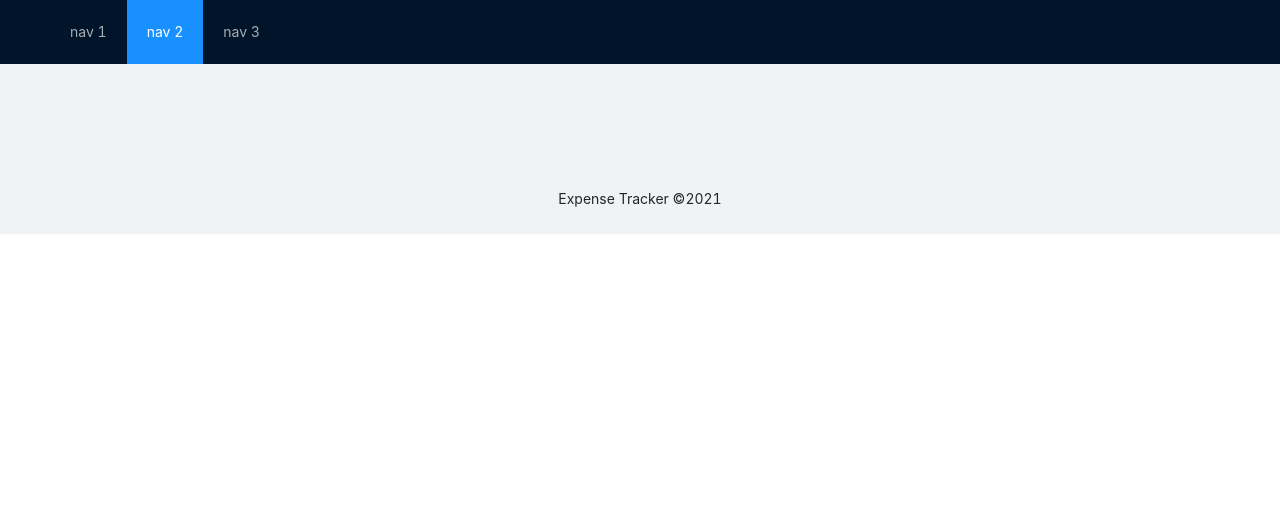
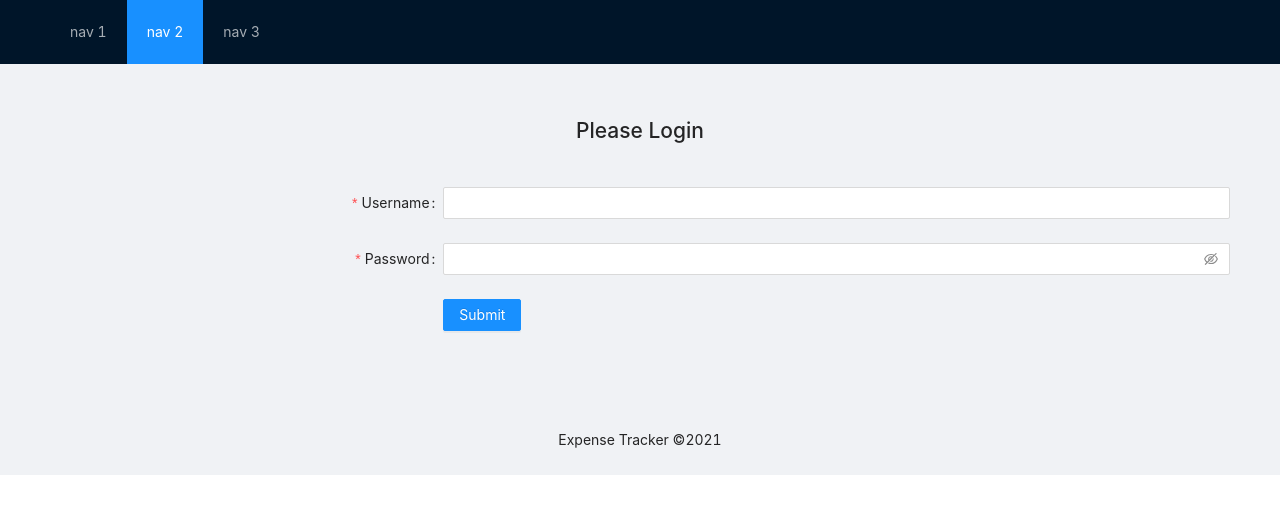
Before and after one commit to ysnbyzli/expense-tracker, a React (Create React App) app: page /login in a window 1280 px wide. Shown: the top 514 px of the page. Built offline with nearby package versions, Linux system fonts and the light colour scheme.

Commit message:
giris sayfasi

```diff
--- a/package.json
+++ b/package.json
@@ -19,6 +19,7 @@
     "react-router-dom": "^5.2.1",
     "react-scripts": "4.0.3",
     "redux": "^4.1.1",
+    "redux-devtools-extension": "^2.13.9",
     "redux-thunk": "^2.3.0",
     "typescript": "^4.1.2",
     "web-vitals": "^1.0.1"
--- a/src/App.tsx
+++ b/src/App.tsx
@@ -1,6 +1,7 @@
 import { Route } from 'react-router-dom';
 import SignUp from './component/SignUp';
 import { Layout, Menu } from 'antd';
+import Login from './component/Login';
 const { Header, Content, Footer } = Layout;
 
 
@@ -18,6 +19,7 @@
       </Header>
       <Content className="site-layout" style={{ padding: '50px', marginTop: 64 }}>
         <Route path="/register" component={SignUp} />
+        <Route path="/login" component={Login} />
       </Content>
       <Footer style={{ textAlign: 'center' }}>Expense Tracker ©2021</Footer>
     </Layout>
--- /dev/null
+++ b/src/component/Login.tsx
@@ -0,0 +1,68 @@
+import { Form, Input, Button, Alert } from 'antd';
+import { useHistory, useLocation } from 'react-router';
+import api from '../utils/api';
+import showError from '../utils/showError';
+
+const Login = () => {
+
+    const history = useHistory();
+    const location = useLocation<{ newSignup?: boolean }>();
+
+    const onFinish = async (values: any) => {
+        console.log('Success:', values);
+        try {
+            await api.post("/users/login", values)
+            history.push('/')
+        } catch (error) {
+            console.log({ error })
+        }
+
+    };
+
+    const onFinishFailed = (errorInfo: any) => {
+        console.log('Failed:', { errorInfo });
+        showError(errorInfo)
+    };
+
+    return (
+        <Form
+            name="basic"
+            labelCol={{ span: 8 }}
+            wrapperCol={{ span: 16 }}
+            initialValues={{ remember: true }}
+            onFinish={onFinish}
+            onFinishFailed={onFinishFailed}
+            autoComplete="off"
+        >
+            <h2 style={{ textAlign: "center", marginBottom: 40 }}>
+                Please Login
+            </h2>
+
+            {location.state?.newSignup && <Alert message="You successfully signed up. Please login using your credentials." type="success" showIcon closable style={{ width: "30%", margin: "0 auto 15px" }} />}
+
+            <Form.Item
+                label="Username"
+                name="username"
+                rules={[{ required: true, message: 'Please input your username!' }]}
+            >
+                <Input />
+            </Form.Item>
+
+            <Form.Item
+                label="Password"
+                name="password"
+                rules={[{ required: true, message: 'Please input your password!' }]}
+            >
+                <Input.Password />
+            </Form.Item>
+
+            <Form.Item wrapperCol={{ offset: 8, span: 16 }}>
+                <Button type="primary" htmlType="submit">
+                    Submit
+                </Button>
+            </Form.Item>
+        </Form>
+    )
+}
+
+export default Login
--- a/src/component/SignUp.tsx
+++ b/src/component/SignUp.tsx
@@ -1,14 +1,12 @@
 import { useState } from "react";
-import { Form, Input, Button, message, Spin } from "antd";
+import { Form, Input, Button, Spin } from "antd";
 import { LoadingOutlined } from '@ant-design/icons';
 import { useHistory } from "react-router-dom";
 
 import api from "../utils/api";
+import showError from "../utils/showError";
 
 
-const showError = (errorMessage: string) => {
-    message.error(errorMessage);
-};
 
 const antIcon = <LoadingOutlined style={{ fontSize: 24, color: "#fff", margin: "0 10px" }} spin />;
 
@@ -38,7 +36,7 @@
         setLoading(true);
         try {
             await api.post("/users/register", values);
-            history.push("/login");
+            history.push("/login", { newSignup: true });
         } catch (error) {
             console.log({ error });
             showError((error as any).response.data.errorMessage);
--- a/src/index.tsx
+++ b/src/index.tsx
@@ -2,6 +2,7 @@
 import 'antd/dist/antd.css';
 import { applyMiddleware, createStore } from 'redux';
 import thunk from 'redux-thunk';
+import { composeWithDevTools } from 'redux-devtools-extension';
 import { BrowserRouter as Router } from "react-router-dom";
 
 
@@ -9,7 +10,7 @@
 import rootReducer from './store';
 import { Provider } from 'react-redux';
 
-const store = createStore(rootReducer, applyMiddleware(thunk))
+const store = createStore(rootReducer, composeWithDevTools(applyMiddleware(thunk)))
 
 
 ReactDOM.render(
--- /dev/null
+++ b/src/utils/showError.ts
@@ -0,0 +1,6 @@
+import { message } from "antd";
+const showError = (errorMessage: string) => {
+    message.error(errorMessage);
+};
+
+export default showError;
```
Also changed, not shown: 2 other files (tests, documents, lock files or other folders).
